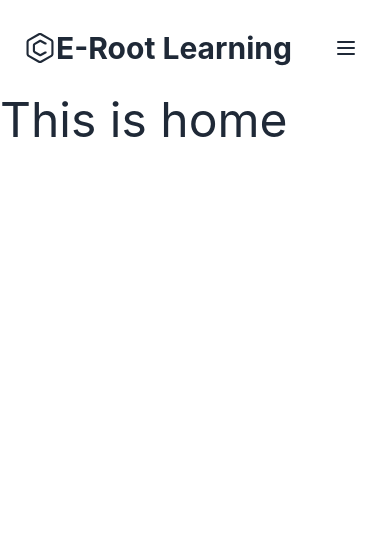
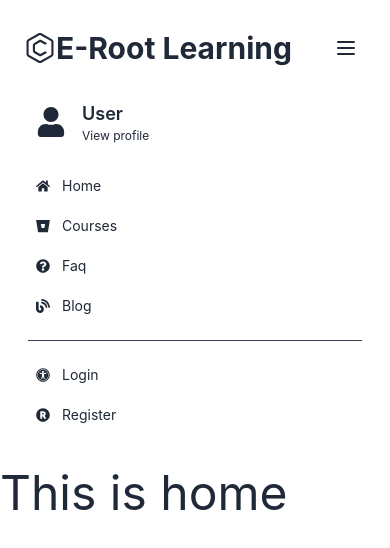
Before and after one commit to rawfoon/e-root-learning-client-, a React (Create React App) app: page / in a window 390 px wide. Shown: the top 548 px of the page. Built offline with nearby package versions, Linux system fonts and the light colour scheme; no server answers.

Commit message:
header responsived

```diff
--- a/src/Shared/Herder.js/Header.js
+++ b/src/Shared/Herder.js/Header.js
@@ -1,13 +1,26 @@
-import React, { useContext } from 'react';
-import { FaUser } from 'react-icons/fa';
+import React, { useContext, useState } from 'react';
+import { FaArrowCircleRight, FaBitbucket, FaBlog, FaHome, FaQuestionCircle, FaRegistered, FaUniversalAccess, FaUser } from 'react-icons/fa';
 import { Link } from 'react-router-dom';
 import { AuthContext } from '../../Context/AuthProvider/AuthProvider';
 import ReactTooltip from 'react-tooltip';
 
 const Header = () => {
 
+
+
 	const {user, logOut} = useContext(AuthContext)
-	console.log('header', user)
+	// console.log('header', user)
+
+
+	const [open, setOpen] = useState(false)
+
+	const toggleMenu = ()=>{
+		console.log('clicked')
+		if(!open || open){
+			setOpen(!open)
+
+		}
+	}
 
 	const handleSignOut = () =>{
 		logOut()
@@ -65,7 +78,7 @@ const Header = () => {
 				<>
                 <img  className='rounded-full'
                 src={user.photoURL}
-				style ={{height: "30px"}}
+				style={{height: "30px"}}
 				data-tip={user?.displayName}
 				/>
 				<p data-tip=""></p>
@@ -81,13 +94,133 @@ const Header = () => {
                 }
               </Link>
 		</div>
-		<button className="p-4 lg:hidden">
+		<button onClick={toggleMenu} className="p-4 lg:hidden">
 			<svg xmlns="http://www.w3.org/2000/svg" fill="none" viewBox="0 0 24 24" stroke="currentColor" className="w-6 h-6 dark:text-gray-100">
 				<path strokeLinecap="round" strokeLinejoin="round" strokeWidth="2" d="M4 6h16M4 12h16M4 18h16"></path>
 			</svg>
 		</button>
 	</div>
+
+
+
+
+
+
+
+
+  <div className={`md:hidden ${open ? 'hidden' : ''}`}>
+
+
+
+  <div className="h-full w-full p-3 space-y-2 w-60 dark:bg-gray-900 dark:text-gray-100" style={{width: "100%"}}>
+	<div className="flex items-center p-2 space-x-4">
+		{/* <img src="https://source.unsplash.com/100x100/?portrait" alt="" className="w-12 h-12 rounded-full dark:bg-gray-500" /> */}
+		{user?.photoURL  ?
+				<>
+                <img  className='rounded-full h-12 w-12'
+                src={user.photoURL}
+
+				data-tip={user?.displayName}
+				/>
+				<p data-tip=""></p>
+				</>
+
+
+
+
+                :
+                <FaUser style={{fontSize: "30px"}}
+				data-tip={user?.displayName}></FaUser>
+
+                }
+		<div>
+			<h2 className="text-lg font-semibold">{user ? user.displayName : 'User'}</h2>
+			<span className="flex items-center space-x-1">
+				<Link to='/profile' rel="noopener noreferrer" href="#" className="text-xs hover:underline dark:text-gray-400">View profile</Link>
+			</span>
+		</div>
+	</div>
+	<div className="divide-y divide-gray-700">
+		<ul className="pt-2 pb-4 space-y-1 text-sm">
+			<li >
+				<Link to='/' rel="noopener noreferrer" className="flex items-center p-2 space-x-3 rounded-md">
+					<FaHome/>
+					<span>Home</span>
+				</Link>
+			</li>
+			<li >
+				<Link to='/courses' rel="noopener noreferrer" className="flex items-center p-2 space-x-3 rounded-md">
+					<FaBitbucket/>
+					<span>Courses</span>
+				</Link>
+			</li>
+			<li >
+				<Link to='/faq' rel="noopener noreferrer" className="flex items-center p-2 space-x-3 rounded-md">
+					<FaQuestionCircle/>
+					<span>Faq</span>
+				</Link>
+			</li>
+			<li >
+				<Link to='/blog' rel="noopener noreferrer" className="flex items-center p-2 space-x-3 rounded-md">
+					<FaBlog/>
+					<span>Blog</span>
+				</Link>
+			</li>
+
+
+		</ul>
+		<ul className="pt-4 pb-2 space-y-1 text-sm">
+			{
+				user ?
+			<li>
+				<a onClick={handleSignOut} rel="noopener noreferrer" href="#" className="flex items-center p-2 space-x-3 rounded-md">
+					<FaArrowCircleRight/>
+					<span >Logout</span>
+				</a>
+			</li>
+			:
+			<>
+			<li>
+				<Link to='/login' rel="noopener noreferrer" href="#" className="flex items-center p-2 space-x-3 rounded-md">
+					<FaUniversalAccess></FaUniversalAccess>
+					<span>Login</span>
+				</Link>
+			</li>
+			<li>
+			<Link to='/register' rel="noopener noreferrer" href="#" className="flex items-center p-2 space-x-3 rounded-md">
+				<FaRegistered/>
+				<span>Register</span>
+			</Link>
+		</li>
+		</>
+
+}
+		</ul>
+
+
+
+	</div>
+</div>
+
+
+  </div>
+
+
+
+
+
+
+
+
+
 </header>
+
+
+
+
+
+
+
 
 
 				<ReactTooltip/>
```
